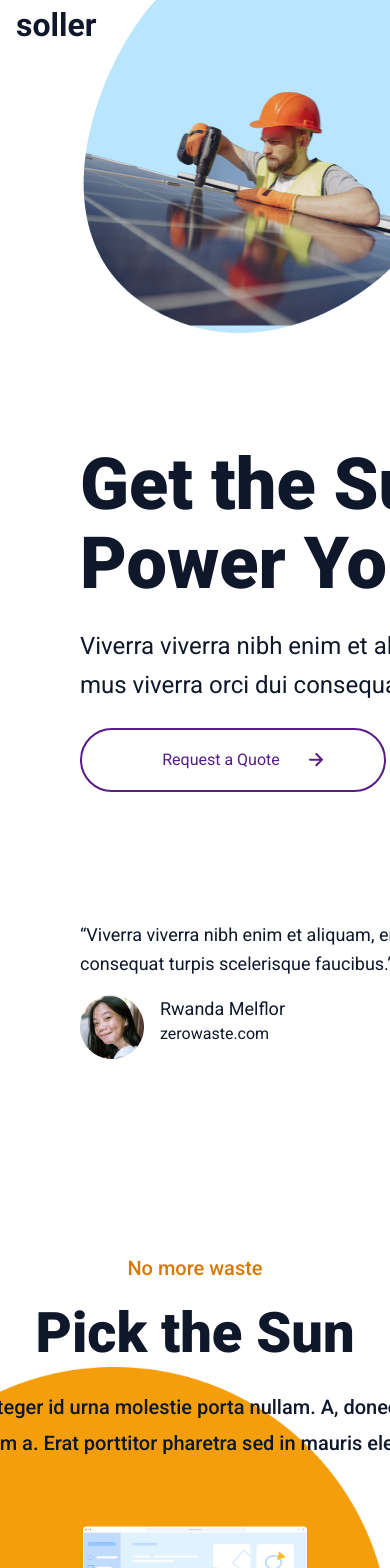
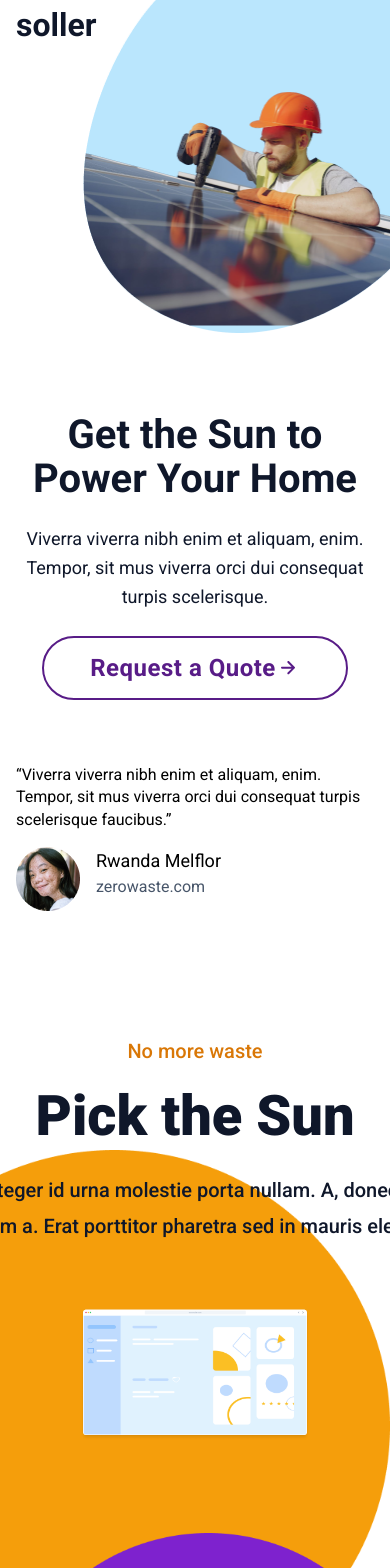
Before and after one commit to Breno-Mateus/buzzvel-test, a React (Vite) app: page / in a window 390 px wide. Shown: the top 1568 px of the page. Built offline with nearby package versions, Linux system fonts and the light colour scheme.

Commit message:
feat: add section1-mobile-first

```diff
--- a/src/components/button/index.tsx
+++ b/src/components/button/index.tsx
@@ -15,7 +15,7 @@ const Button = ({borderColor, backgroundHover, arrow, arrowHover, textColor, tex
 
     return (
         <button className={`bg-transparent ${borderColor} ${textColor} ${textColorHover} ${backgroundHover} rounded-[100px] border-2 w-[306px] h-16 flex items-center justify-center px-6 py-5 z-[1000]`} onMouseEnter={handleMouseEnter} onMouseLeave={handleMouseLeave}>
-            <p className="px-6">Request a Quote</p>
+            <p className="text-2xl leading-[24px] font-bold tracking-[0.5px]">Request a Quote</p>
             <img src={icon} />
         </button>
     )
--- a/src/components/section1/index.tsx
+++ b/src/components/section1/index.tsx
@@ -3,29 +3,24 @@ import User1 from "../../assets/user1.png"
 
 const Section1 = () => {
     return (
-        <section className="h-[812px] flex p-20 w-full gap-20">
-            <div className="flex flex-col text-textColor gap-32">
-                <div className="w-[600px] h-[348px] flex flex-col gap-6">
-                    <h1 className="text-[72px] font-extrabold leading-[79.2px]">Get the Sun to Power Your Home</h1>
-                    <p className="text-2xl leading-[38.4px]">Viverra viverra nibh enim et aliquam, enim. Tempor, sit mus viverra orci dui consequat turpis scelerisque.</p>
-                    <Button borderColor="border-colorButton" backgroundHover="hover:bg-colorButton" textColor="text-colorButton" textColorHover="hover:text-colorButtonSecondary" arrow="src/assets/arrow-right-1.svg" arrowHover="src/assets/arrow-right-2.svg"/>
-                </div>
+        <section className="w-full h-[595px] px-4 py-12 flex flex-col gap-16">
+            <div className="h-[287px] flex flex-col justify-center items-center gap-6 text-textColor">
+                <h1 className="text-[40px] font-bold leading-[44px] text-center">Get the Sun to Power Your Home</h1>
+                <p className="text-[18px] leading-[28.8px] font-normal text-center">Viverra viverra nibh enim et aliquam, enim. Tempor, sit mus viverra orci dui consequat turpis scelerisque.</p>
+                <Button borderColor="border-colorButton" backgroundHover="hover:bg-colorButton" textColor="text-colorButton" textColorHover="hover:text-colorButtonSecondary" arrow="src/assets/arrow-right-1.svg" arrowHover="src/assets/arrow-right-2.svg"/>
+            </div>
 
-                <div className="flex flex-col gap-4 h-[138px] w-[600px] text-lg leading-[28.8px] font-normal">
-                    <p>“Viverra viverra nibh enim et aliquam, enim. Tempor, sit mus viverra orci dui consequat turpis scelerisque faucibus.”</p>
+            <div className="flex flex-col gap-4 h-[148px]">
+                <p className="text-[16px] leading-[22.4px] font-normal">“Viverra viverra nibh enim et aliquam, enim. Tempor, sit mus viverra orci dui consequat turpis scelerisque faucibus.”</p>
 
-                    <div className="flex gap-4">
-                        <img src={User1}/>
-                        <div className="flex flex-col">
-                            <p>Rwanda Melflor</p>
-                            <p className="text-base leading-[22.4px]">zerowaste.com</p>
-                        </div>
+                <div className="flex gap-4">
+                    <img src={User1}/>
+
+                    <div className="flex flex-col">
+                        <p className="text-[18px] leading-[28.8px] font-normal">Rwanda Melflor</p>
+                        <p className="text-base leading-[22.4px] text-colorTextSecondary">zerowaste.com</p>
                     </div>
                 </div>
-            </div>
-
-            <div className="w-[760px] h-[732px]">
-
             </div>
         </section>
     )
```
